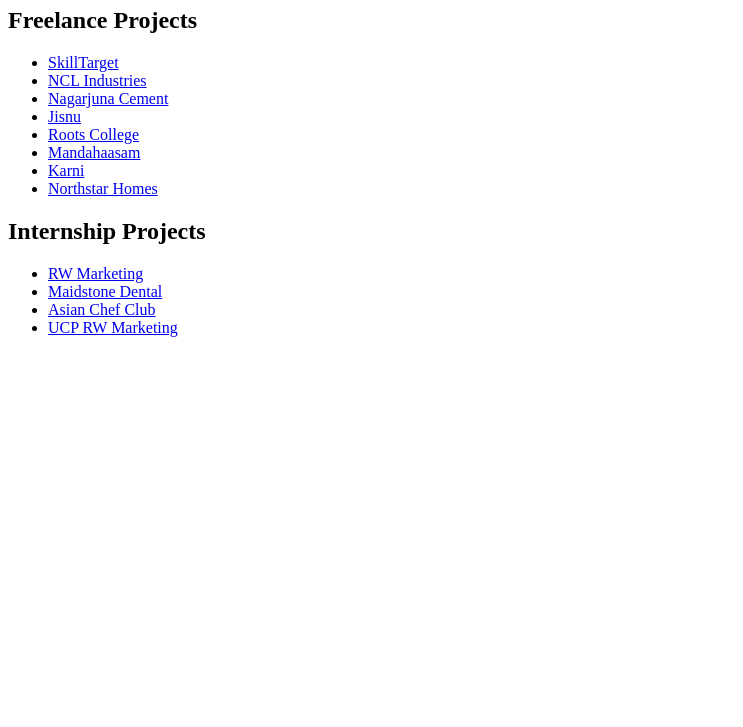
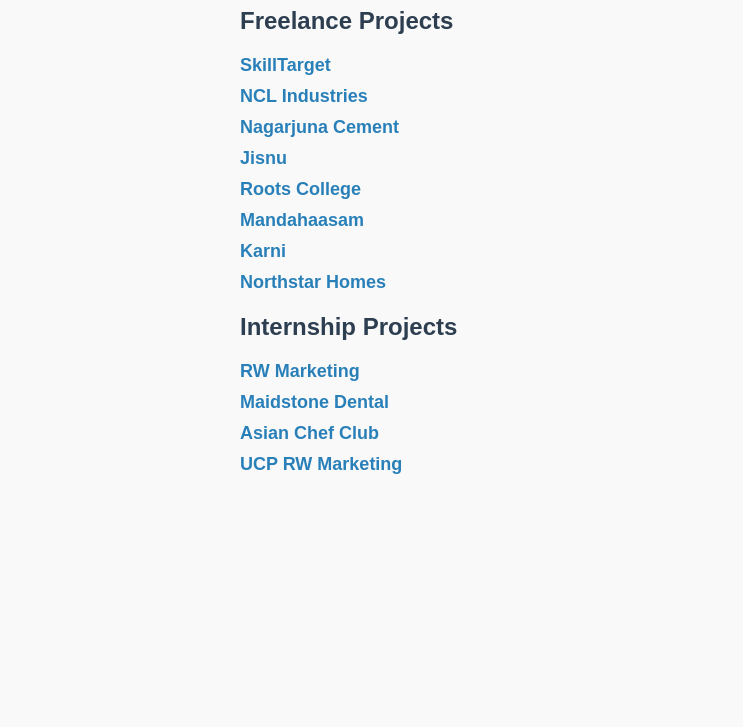
Before and after one commit to radhikasgn/radhika-web-portfolio, a plain HTML site: page index.html in a window 1280 px wide. Shown: the part 73-800 px from the top of the page, without its empty margins (0-743 px from the left). Drawn offline with Linux system fonts and the light colour scheme.

Commit message:
Update index.html

```diff
--- a/index.html
+++ b/index.html
@@ -1,6 +1,38 @@
 <!DOCTYPE html>
 <html>
 <head>
+  <style>
+  body {
+    font-family: Arial, sans-serif;
+    max-width: 800px;
+    margin: 20px auto;
+    padding: 0 15px;
+    background: #f9f9f9;
+    color: #333;
+  }
+  h1, h2 {
+    color: #2c3e50;
+  }
+  a {
+    color: #2980b9;
+    text-decoration: none;
+  }
+  a:hover {
+    text-decoration: underline;
+  }
+  ul {
+    list-style-type: none;
+    padding-left: 0;
+  }
+  li {
+    margin-bottom: 10px;
+    font-size: 18px;
+  }
+  li a {
+    font-weight: bold;
+  }
+</style>
+
   <title>Radhika's Web Portfolio</title>
 </head>
 <body>
```
